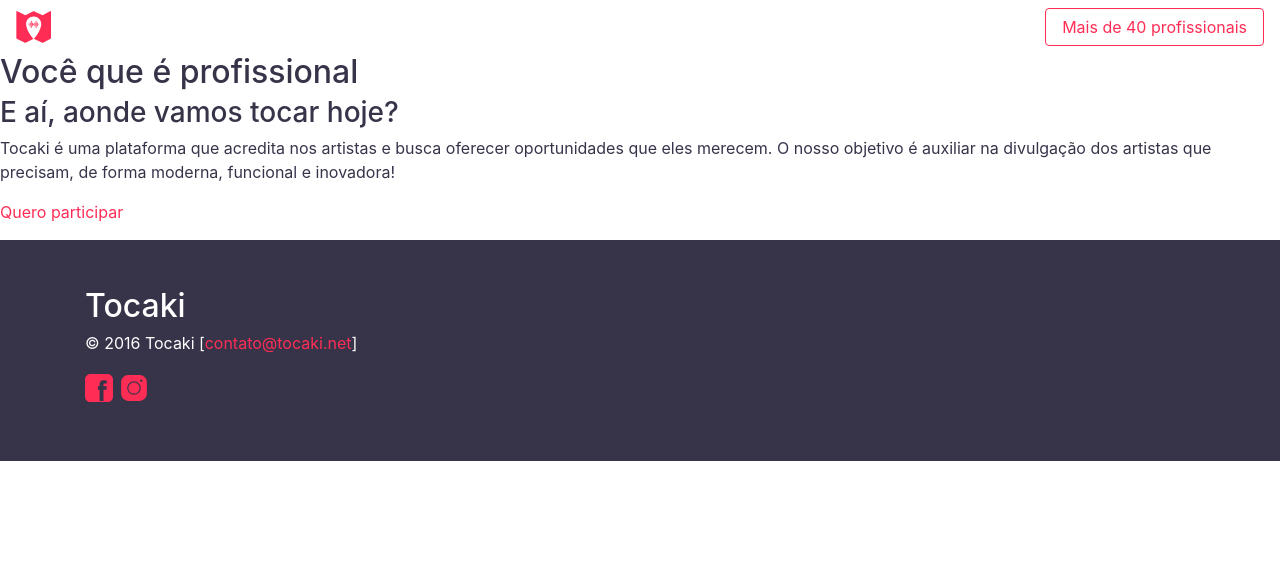
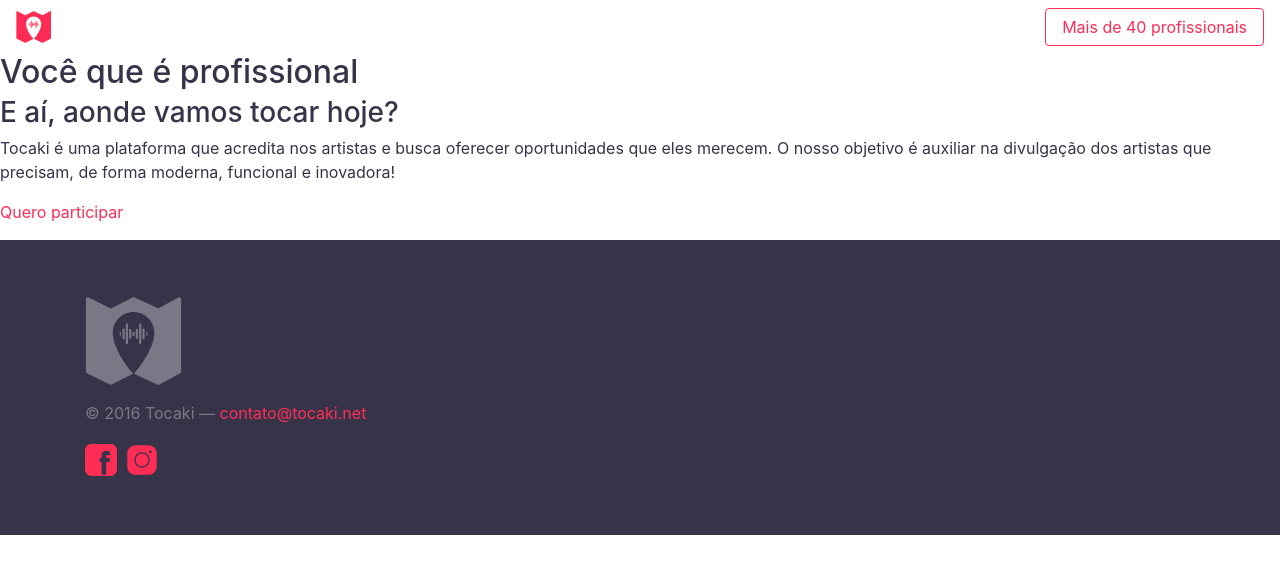
Before and after one commit to tocaki/tocaki.github.io, a Jekyll site: the page built from index.md, in a window 1280 px wide. Shown: the top 574 px of the page. Built offline with Jekyll 4.4.1, drawn with Linux system fonts in a browser that asks for light colours.

Commit message:
Add logo on footer

```diff
--- a/_includes/footer.html
+++ b/_includes/footer.html
@@ -1,8 +1,8 @@
-<footer class="bg-inverse p-y-3">
+<footer class="bg-inverse text-muted p-y-3">
   <div class="container">
-    <h2>{{ site.title }}</h2>
-    <p>&copy; 2016 {{ site.title }} [<a href="mailto: {{ site.email }}">{{ site.email }}</a>]</p>
-    <p class="h3">
+    <h2 class="display-2">{% include icon.html i="tocaki-fill" %}<span class="sr-only">{{ site.title }}</span></h2>
+    <p>&copy; 2016 {{ site.title }} &mdash; <a href="mailto: {{ site.email }}">{{ site.email }}</a></p>
+    <p class="h2">
       <a href="{{ site.facebook | prepend: "https://facebook.com/" }}" target="_blank" class="text-deco-none">
         {% include icon.html i="facebook-fill" %}
         <span class="sr-only">Facebook</span>
```
